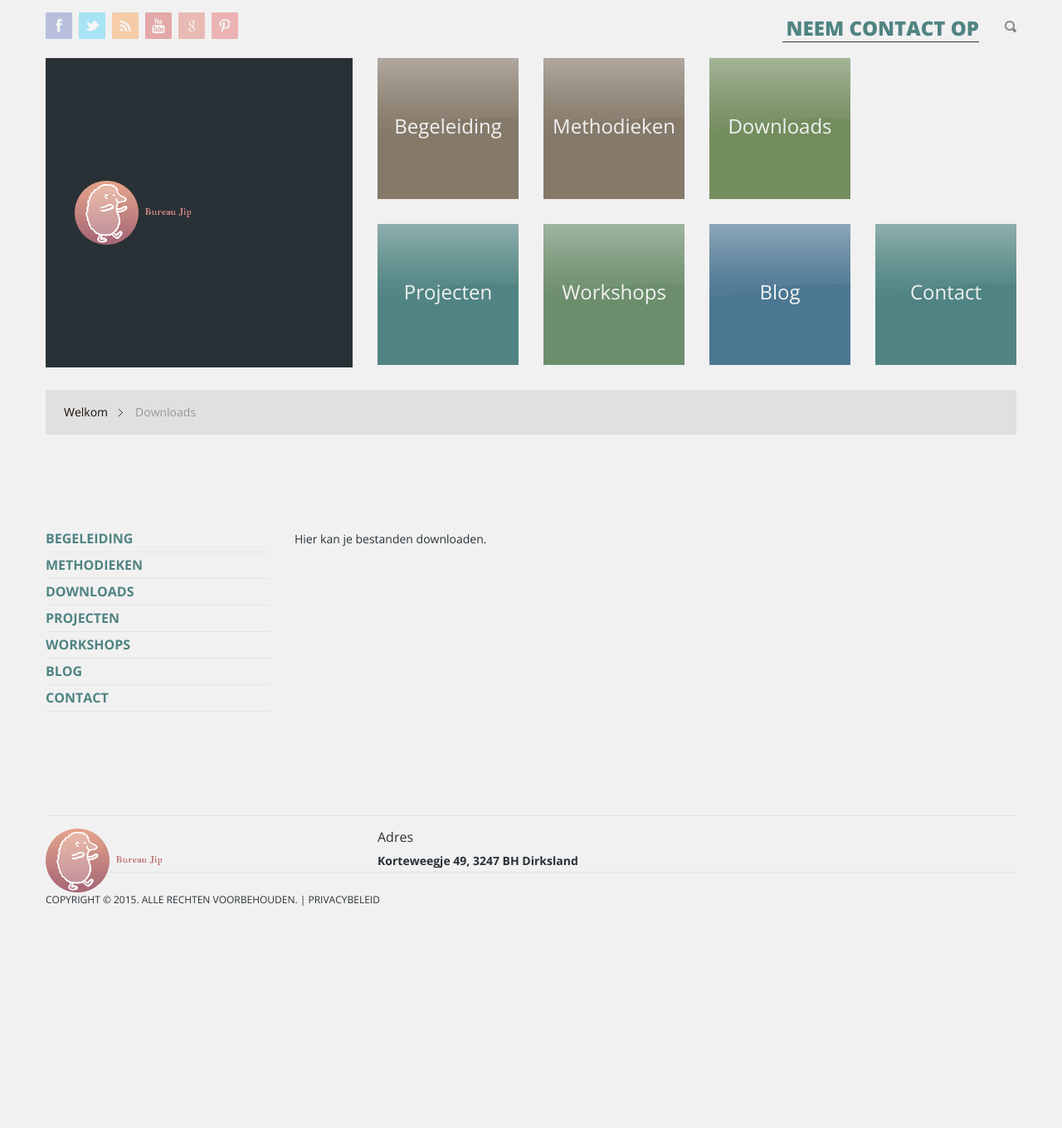
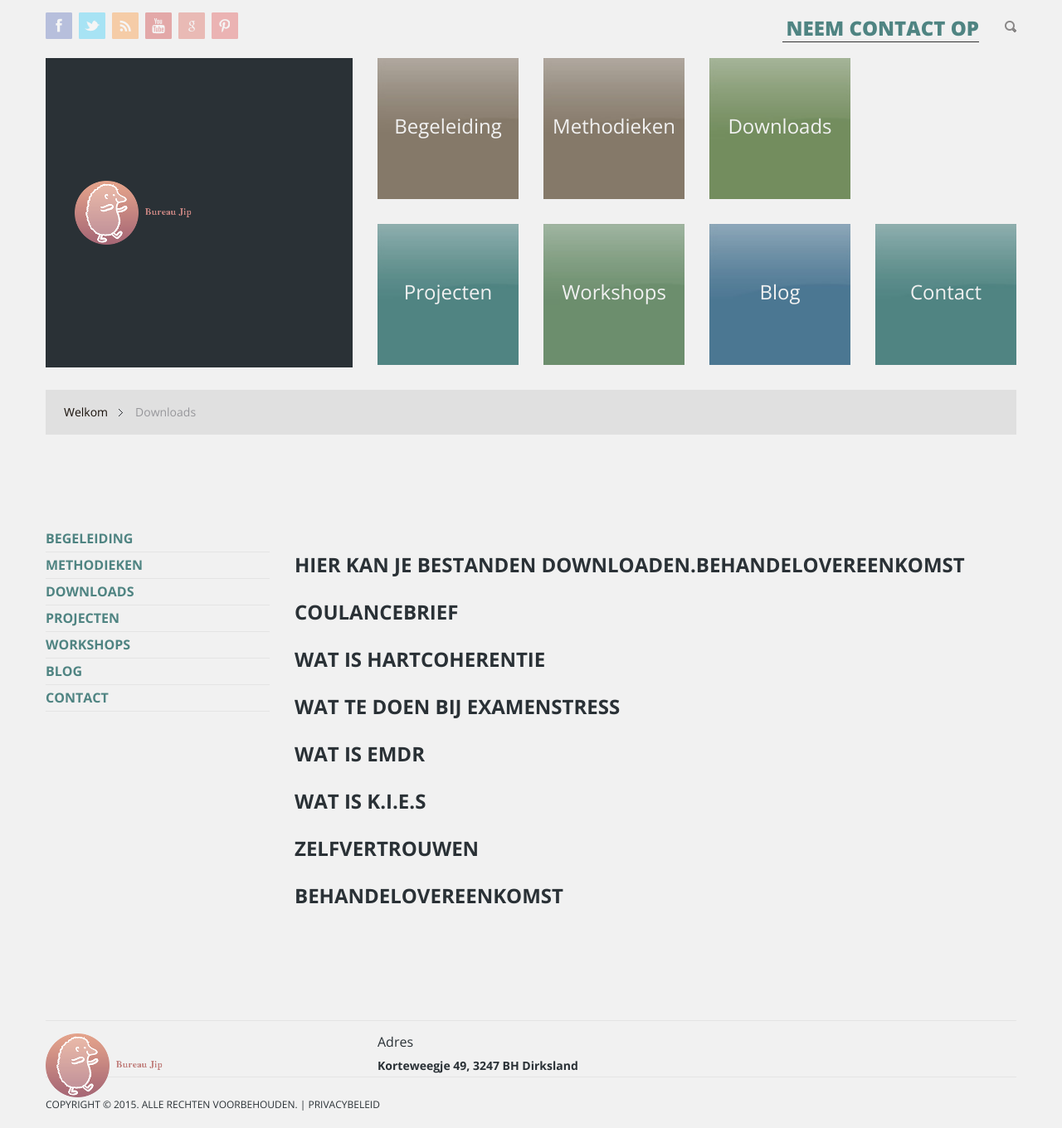
Before and after one commit to mrquincle/bureau-jip, a Jekyll site: the page built from 03-downloads.md, in a window 1280 px wide. Shown: the whole page at 83% size. Built offline with Jekyll 4.4.1, drawn with Linux system fonts in a browser that asks for light colours; before the commit the page ends 1113 px from its top, so only the background shows below that.

Commit message:
Update 03-downloads.md

```diff
--- a/03-downloads.md
+++ b/03-downloads.md
@@ -7,4 +7,12 @@ image2: downloads_page2.jpg
 image-position: top
 ---
 
-Hier kan je bestanden downloaden.
+## Hier kan je bestanden downloaden.behandelovereenkomst
+## coulancebrief
+## wat is hartcoherentie
+## wat te doen bij examenstress
+## wat is EMDR
+## wat is K.I.E.S
+
+## zelfvertrouwen
+##behandelovereenkomst
```
